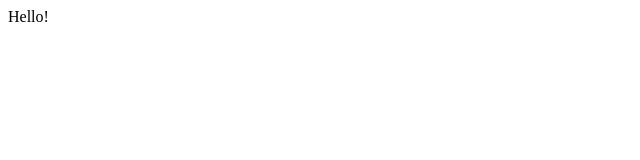
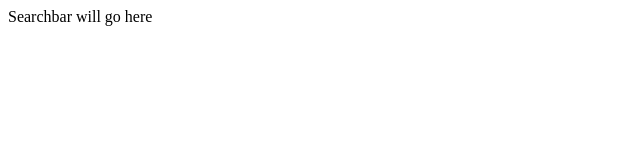
Before and after one commit to EntOfMD/APItube, a React (Create React App) app: page / in a window 1280 px wide. Shown: the top 160 px of the page, without its empty margins (0-640 px from the left). Built offline with nearby package versions, Linux system fonts and the light colour scheme.

Commit message:
added searchbar

```diff
--- a/src/components/App.js
+++ b/src/components/App.js
@@ -1,8 +1,14 @@
 import React from 'react';
+
+import SearchBar from './SearchBar';
 
 class App extends React.Component {
 	render() {
-		return <div>Hello!</div>;
+		return (
+			<div>
+				<SearchBar />
+			</div>
+		);
 	}
 }
 
--- /dev/null
+++ b/src/components/SearchBar.js
@@ -0,0 +1,8 @@
+import React from 'react';
+class SearchBar extends React.Component {
+	render() {
+		return <div>Searchbar will go here</div>;
+	}
+}
+
+export default SearchBar;
```
